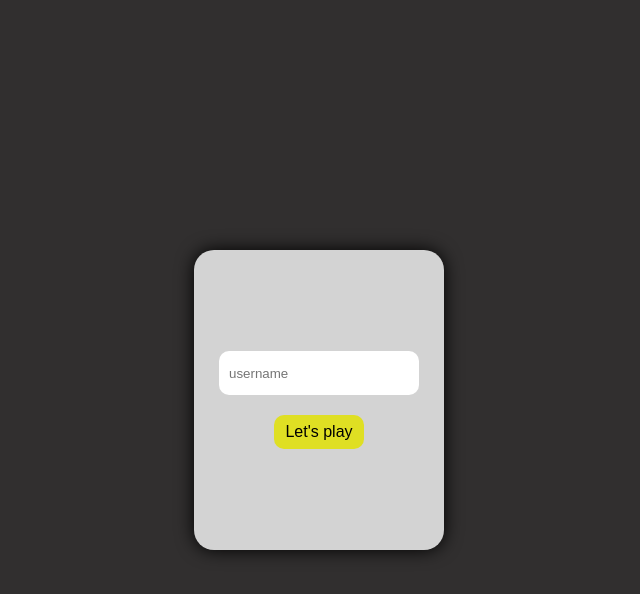
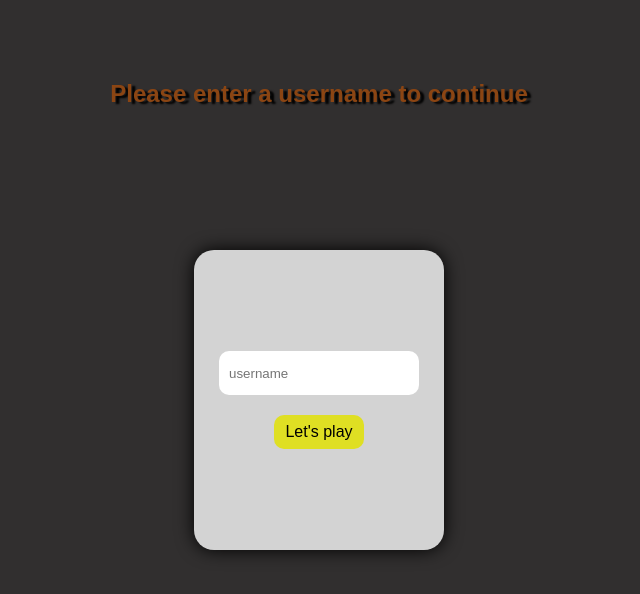
Before and after one commit to xavier290/memory-game-, a plain HTML site: page index.html in a window 1280 px wide. Shown: the whole page, without its empty margins (321-961 px from the left). Drawn offline with Linux system fonts and the light colour scheme.

Commit message:
almost finished

```diff
--- a/css/style.css
+++ b/css/style.css
@@ -22,6 +22,13 @@ body {
 	background-color: rgb(49, 47, 47);
 	overflow: hidden;
 	transition: all 0.6s;
+}
+
+.text {
+	position: absolute;
+	top: 80px;
+	color: saddlebrown;
+	text-shadow: rgb(0, 0, 0) 4px 2px 2px;
 }
 
 .form {
--- a/index.html
+++ b/index.html
@@ -8,6 +8,9 @@
 </head>
 <body>
     <section class="login-page">
+        <div class="text">
+            <h2>Please enter a username to continue</h2>
+        </div>
         <div class="form">
             <form class="register-form" action="" method="GET">
                 <input class="user" type="text" placeholder="username" required>
```
